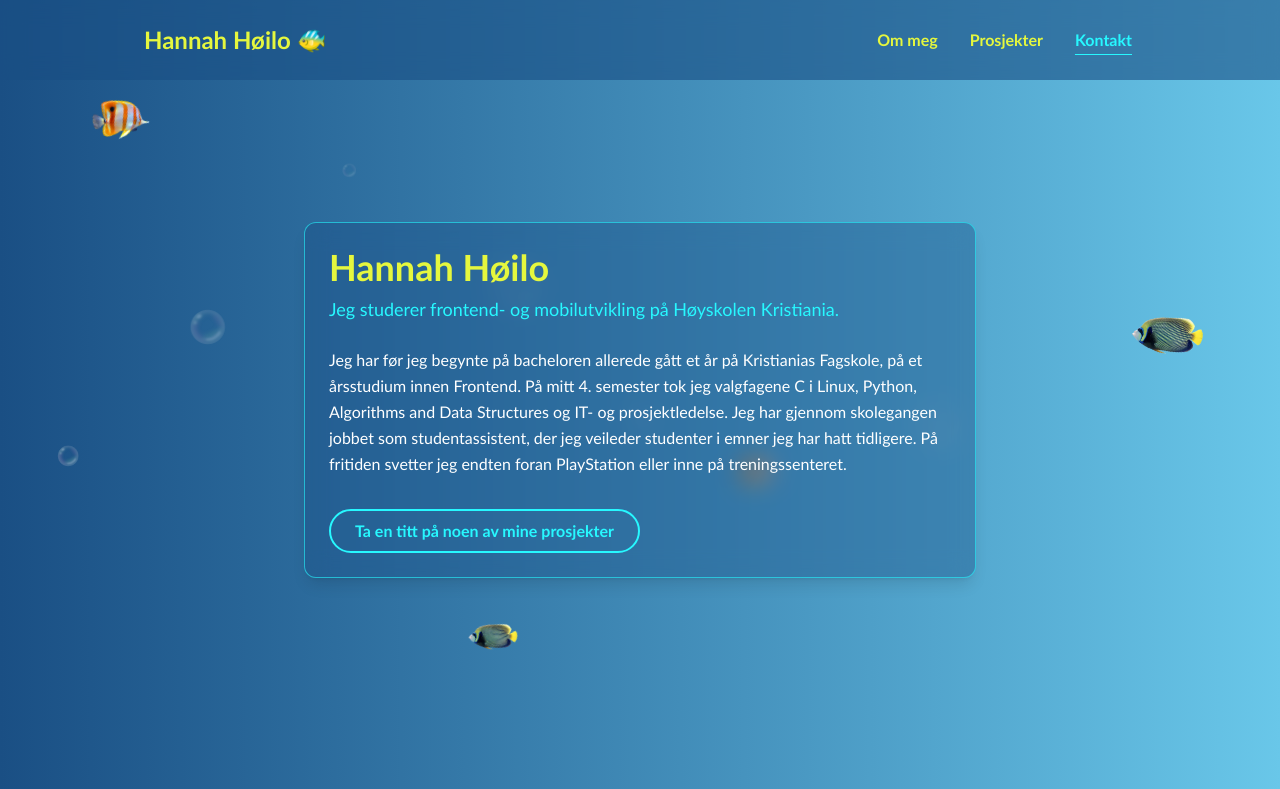
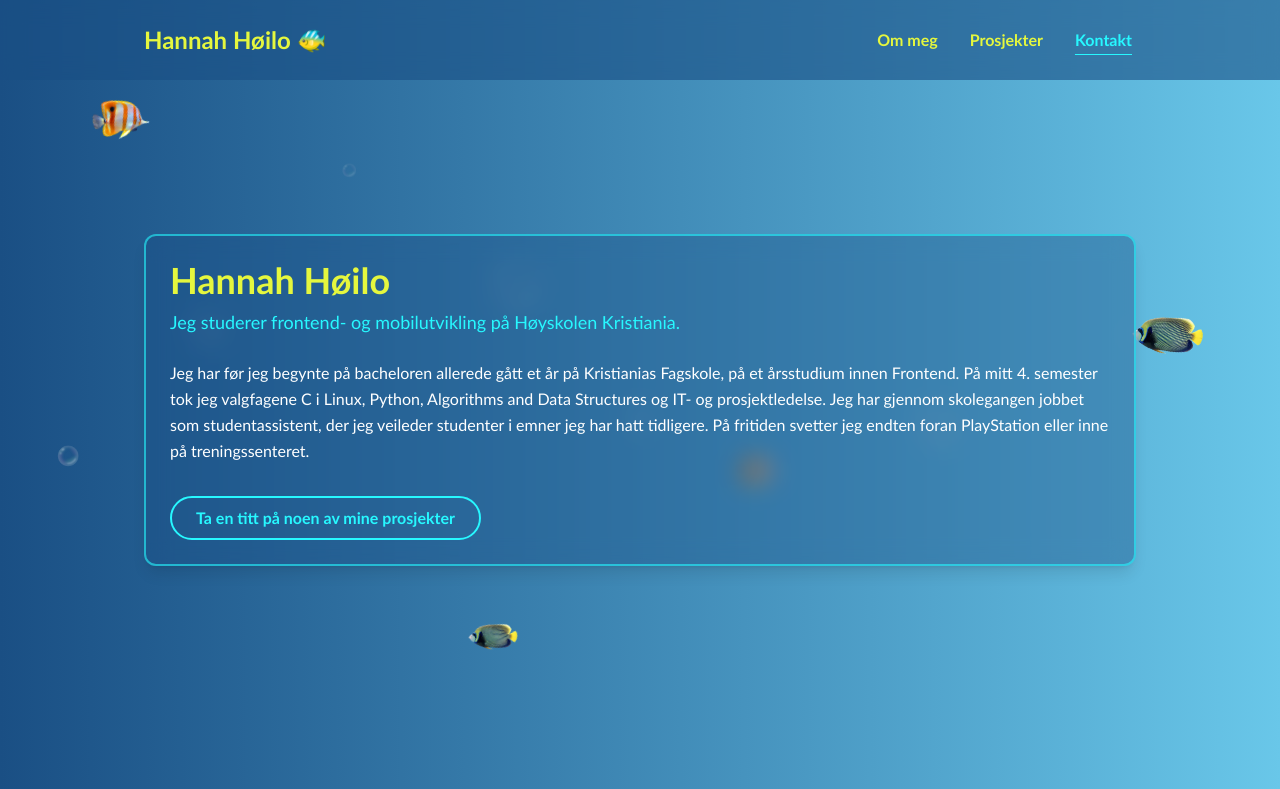
Before and after one commit to Hannahhoilo/My-Portfolio, a React (Vite) app: page / in a window 1280 px wide. Shown: the top 789 px of the page. Built offline with nearby package versions, Linux system fonts and the light colour scheme.

Commit message:
added styling

```diff
--- a/src/components/projects/ProjectItem.tsx
+++ b/src/components/projects/ProjectItem.tsx
@@ -23,7 +23,7 @@ const ProjectItem = ({ project, reversed = false }: ProjectItemProps) => {
   return (
     <article>
       <Card
-        className={`flex flex-col gap-8 border-2 md:items-center ${
+        className={`flex flex-col gap-8 md:items-center ${
           reversed ? "md:flex-row-reverse" : "md:flex-row"
         }`}
       >
--- a/src/components/sections/AboutSection.tsx
+++ b/src/components/sections/AboutSection.tsx
@@ -8,7 +8,8 @@ const AboutSection = () => {
       aria-labelledby="om-meg-tittel"
       className="flex min-h-[80vh] scroll-mt-24 items-center justify-center py-16"
     >
-      <Card className="max-w-2xl">
+      <Card className="w-full">
+        {" "}
         <h1 id="om-meg-tittel" className="text-4xl font-bold text-sun">
           Hannah Høilo
         </h1>
--- a/src/components/sections/ContactSection.tsx
+++ b/src/components/sections/ContactSection.tsx
@@ -3,7 +3,7 @@ import Card from "../ui/Card";
 const ContactSection = () => {
   return (
     <section id="kontakt" aria-labelledby="kontakt-tittel" className="scroll-mt-24 py-16">
-      <Card className="mx-auto max-w-xl">
+      <Card>
         <h2 id="kontakt-tittel" className="text-3xl font-bold text-sun">
           Kontakt
         </h2>
--- a/src/components/ui/Card.tsx
+++ b/src/components/ui/Card.tsx
@@ -1,15 +1,27 @@
-import type { ReactNode } from "react";
+import type { MouseEvent, ReactNode } from "react";
 
 interface CardProps {
   children: ReactNode;
-  className?: string; // valgfrie ekstra klasser, f.eks. "mt-8"
+  className?: string; // valgfrie med ekstra klasser, f.eks. "mt-8"
 }
 
-// Gjenbrukbart "glass"-kort: gjennomsiktig med blur, som boksen på den gamle siden
+// Gjenbrukbart "glass"-kort: gjennomsiktig med blur
 const Card = ({ children, className = "" }: CardProps) => {
+  // Lagrer hvor musa er inni boks, så gradienten i rammen (glow-border i index.css) kan følge etter.
+  // Verdiene settes rett på elementet i stedet for i state, så kortet slipper å rendres på nytt hver gang musa flytter seg
+  const handleMouseMove = (e: MouseEvent<HTMLDivElement>) => {
+    const rect = e.currentTarget.getBoundingClientRect();
+    e.currentTarget.style.setProperty(
+      "--mouse-x",
+      `${e.clientX - rect.left}px`,
+    );
+    e.currentTarget.style.setProperty("--mouse-y", `${e.clientY - rect.top}px`);
+  };
+
   return (
     <div
-      className={`rounded-xl border border-aqua/60 bg-ocean-dark/40 p-6 shadow-lg backdrop-blur-md ${className}`}
+      onMouseMove={handleMouseMove}
+      className={`glow-border rounded-xl border-2 border-aqua/60 bg-ocean-dark/40 p-6 shadow-lg backdrop-blur-md ${className}`}
     >
       {children}
     </div>
--- a/src/data/projects.ts
+++ b/src/data/projects.ts
@@ -19,6 +19,7 @@ export const projects: IProject[] = [
     description:
       "Responsiv nettbutikk utviklet med HTML5, CSS3 og vanilla JavaScript (ES6+), uten bruk av rammeverk. Produktene hentes fra en egen IIFE-modul og rendres dynamisk på siden. Nettbutikken har et eget 12-kolonners CSS Grid-system med tre breakpoints og BEM-navngivning for en strukturert og responsiv layout. Funksjonaliteten inkluderer søk og filtrering av produkter, handlekurv med lagring i localStorage, totalpris, mulighet for å fjerne varer og en dynamisk vareteller i headeren. I tillegg brukes <dialog> til popup-vinduer og et bekreftelseselement ved når en vare legges i handlekurven.",
     technologies: ["JavaScript"],
+
   },
   {
     id: 3,
--- a/src/index.css
+++ b/src/index.css
@@ -7,6 +7,7 @@
   --color-ocean-light: #69c7e9;
   --color-sun: #e5f73e;
   --color-aqua: #27f8ff;
+  --color-aqua-light: #c9feff;
 
   --font-sans: "Trebuchet MS", "Lucida Sans Unicode", "Lucida Grande", "Lucida Sans", Arial, sans-serif;
 
@@ -42,3 +43,34 @@
     100% { transform: translate(-15vw, 0) rotate(-10deg); }
   }
 }
+
+/* Lys gradient i rammen som følger musepekeren.
+   Card.tsx oppdaterer --mouse-x og --mouse-y når musa beveger seg over kortet */
+@utility glow-border {
+  position: relative;
+
+  /* ::before er et ekstra lag som ligger oppå rammen */
+  &::before {
+    content: "";
+    position: absolute;
+    inset: -2px; /* samme som border-2, så laget dekker akkurat rammen */
+    padding: 2px;
+    border-radius: inherit;
+    background: radial-gradient(
+      300px circle at var(--mouse-x, 50%) var(--mouse-y, 50%),
+      var(--color-aqua-light),
+      transparent 70%
+    );
+    /* klipper bort alt unntatt selve rammen, så bare kanten lyser */
+    mask:
+      linear-gradient(#000 0 0) content-box exclude,
+      linear-gradient(#000 0 0);
+    opacity: 0;
+    transition: opacity 300ms ease-out;
+    pointer-events: none;
+  }
+
+  &:hover::before {
+    opacity: 1;
+  }
+}
```
